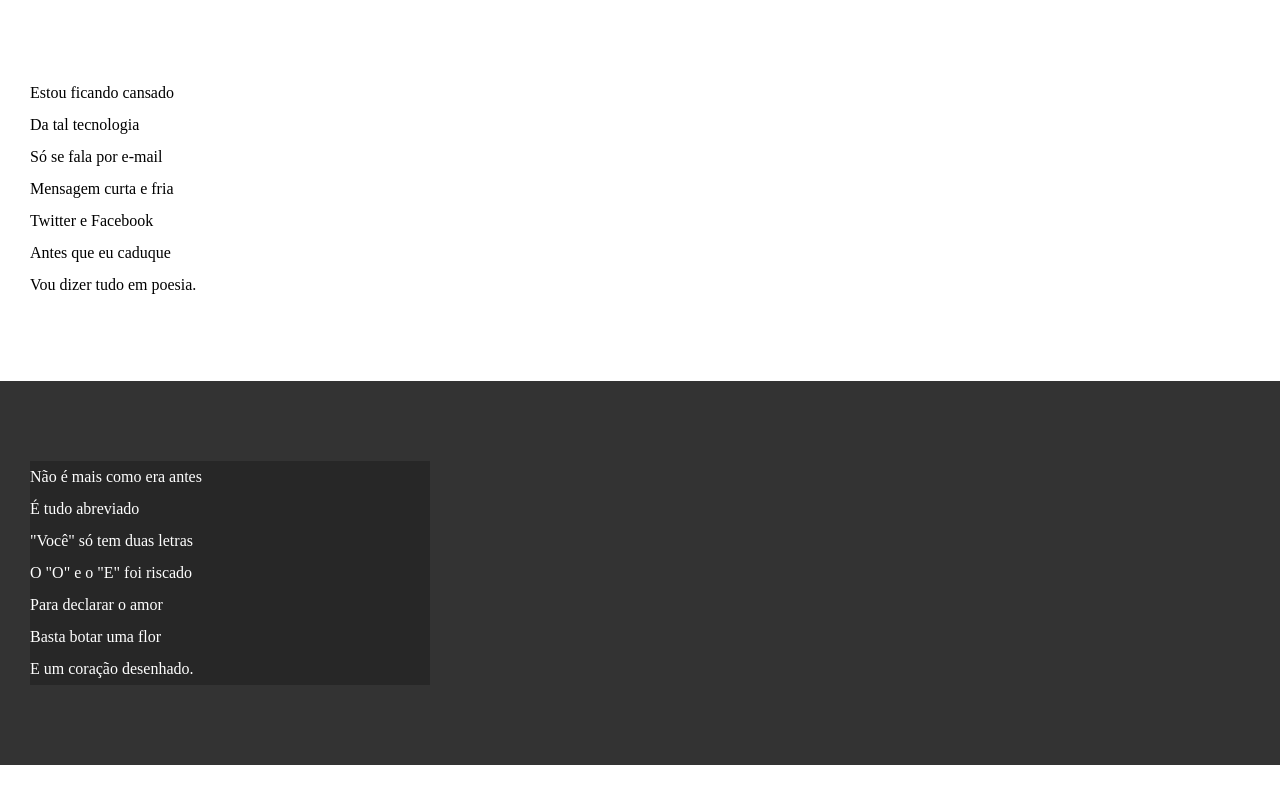
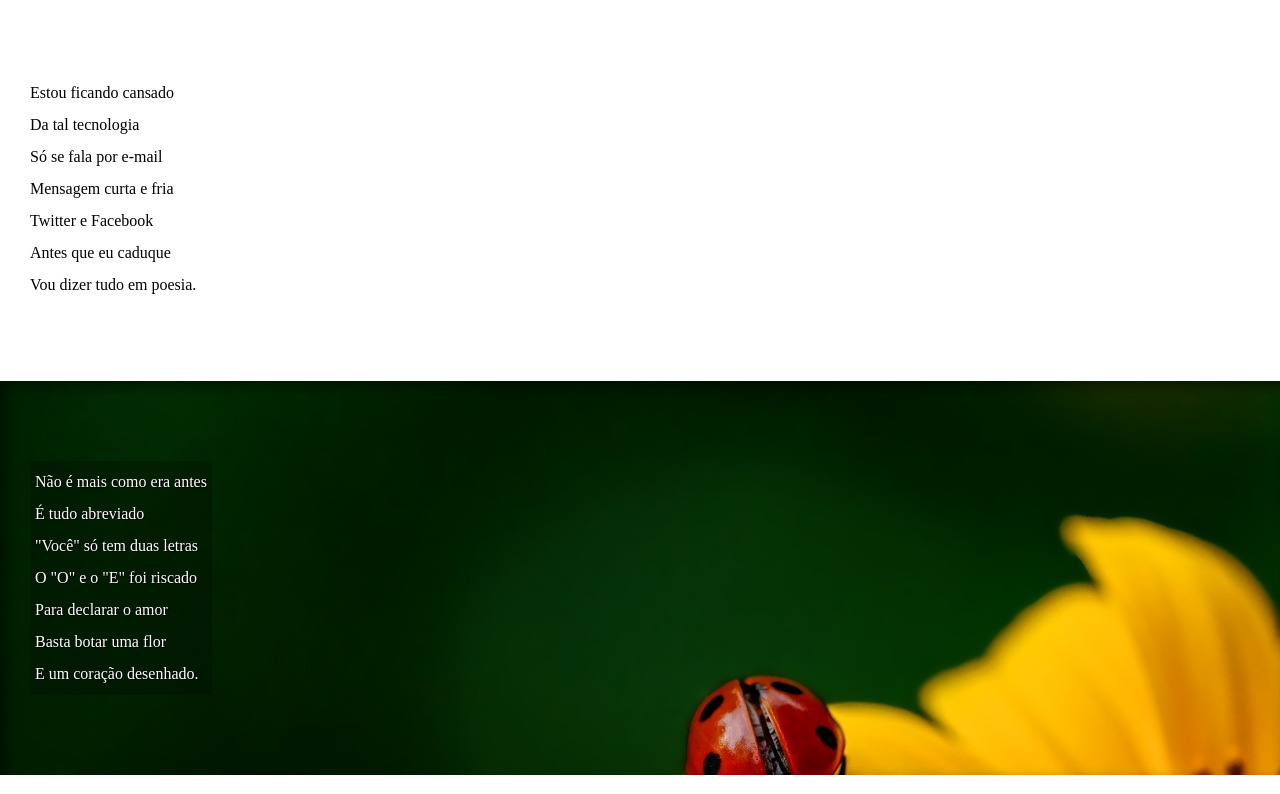
Before and after one commit to dev-alexandre2024/27, a plain HTML site: page index.html in a window 1280 px wide. Shown: the part 158-952 px from the top of the page. Drawn offline with Linux system fonts and the light colour scheme.

Commit message:
cordel moderno

```diff
--- a/index.html
+++ b/index.html
@@ -29,7 +29,7 @@
         </p>
     </section>
 
-    <section class="imagem">
+    <section class="imagem" id="img01">
         <p>
             Não é mais como era antes<br>
             É tudo abreviado<br>
@@ -63,7 +63,7 @@
         </p>
     </section>
 
-    <section class="imagem">
+    <section class="imagem" id="img02">
         <p>
             Tenho saudade das cartas<br>
             Escritas com a própria mão<br>
--- a/style.css
+++ b/style.css
@@ -1,24 +1,27 @@
-*{
+* {
     margin: 0;
     padding: 0;
 }
-html,body{
+
+html,
+body {
     min-height: 100vh;
     background-color: darkgray;
+
 }
 
-header{
+header {
     background-color: black;
     color: white;
     text-align: center;
 }
 
-header >h1{
+header>h1 {
     padding-top: 50px;
-font-variant: small-caps;
+    font-variant: small-caps;
 }
 
-header > p{
+header>p {
 
     padding-bottom: 50px;
 }
@@ -26,33 +29,55 @@ header > p{
 a {
     color: white;
     text-decoration: none;
- font-weight: bold;
+    font-weight: bold;
 }
-a:hover{
-    text-decoration: none;
+
+a:hover {
+    text-decoration: underline;
 
 }
-section.normal{
-    background-color: white;
-    color: black;
 
-}
-section.imagem{
-color: white;
-    background-color: rgb(51,51,51);
-}
-section.imagem >p{
-    width: 400px;
-    background-color: rgba(0, 0, 0, 0.233);
-
-}
-section{
+section {
     padding-top: 10vh;
     padding-bottom: 10vh;
     line-height: 2em;
     padding-left: 30px;
 }
-footer{
+
+section.normal {
+    background-color: white;
+    color: black;
+
+}
+
+section.imagem {
+    color: white;
+    background-color: rgb(51, 51, 51);
+box-shadow: inset 6px 6px 13px 0px rgba(0, 0, 0, 0.473);
+background-size: cover;
+background-attachment: fixed;
+}
+
+section.imagem>p {
+    display: inline-block;
+    padding: 5px;
+    background-color: rgba(0, 0, 0, 0.233);
+    text-shadow: 1px 1px 0px black;
+}
+
+section#img01 {
+    background-image: url(background001.jpg);
+
+    background-size: cover;
+
+}
+
+section#img02 {
+    background-image: url(background002.jpg);
+
+}
+
+footer {
     background-color: black;
     color: white;
     text-align: center;
```
